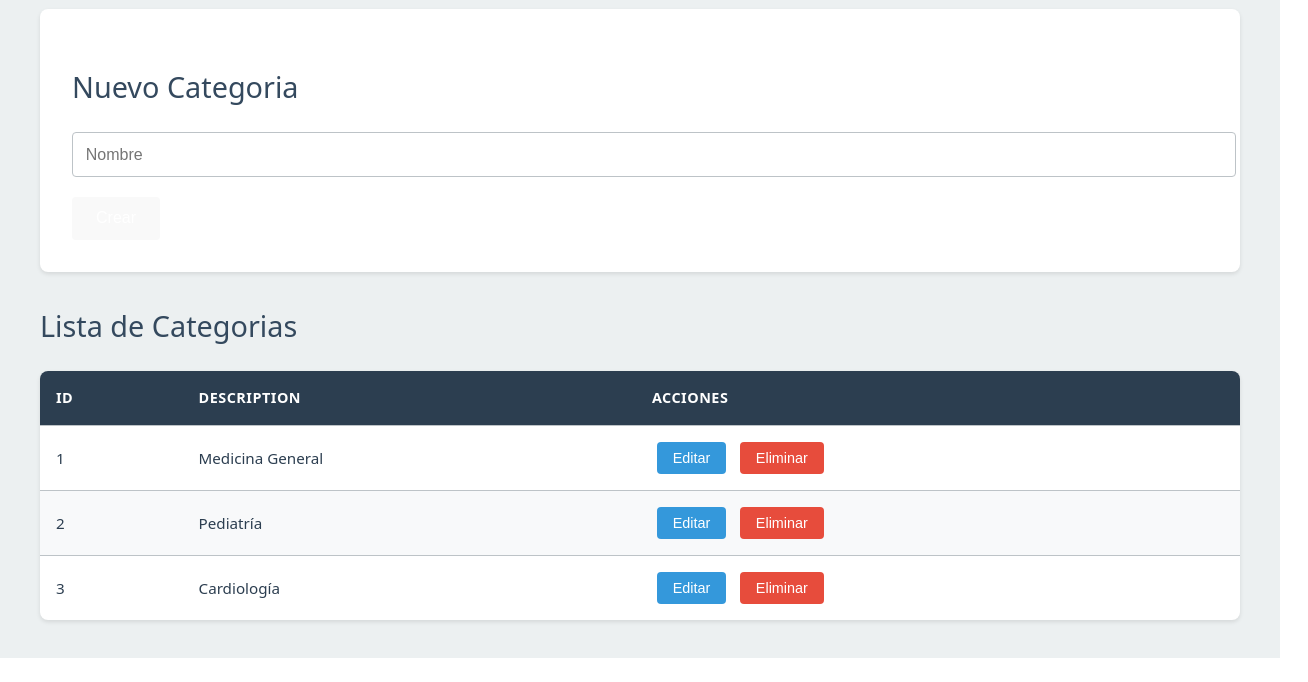
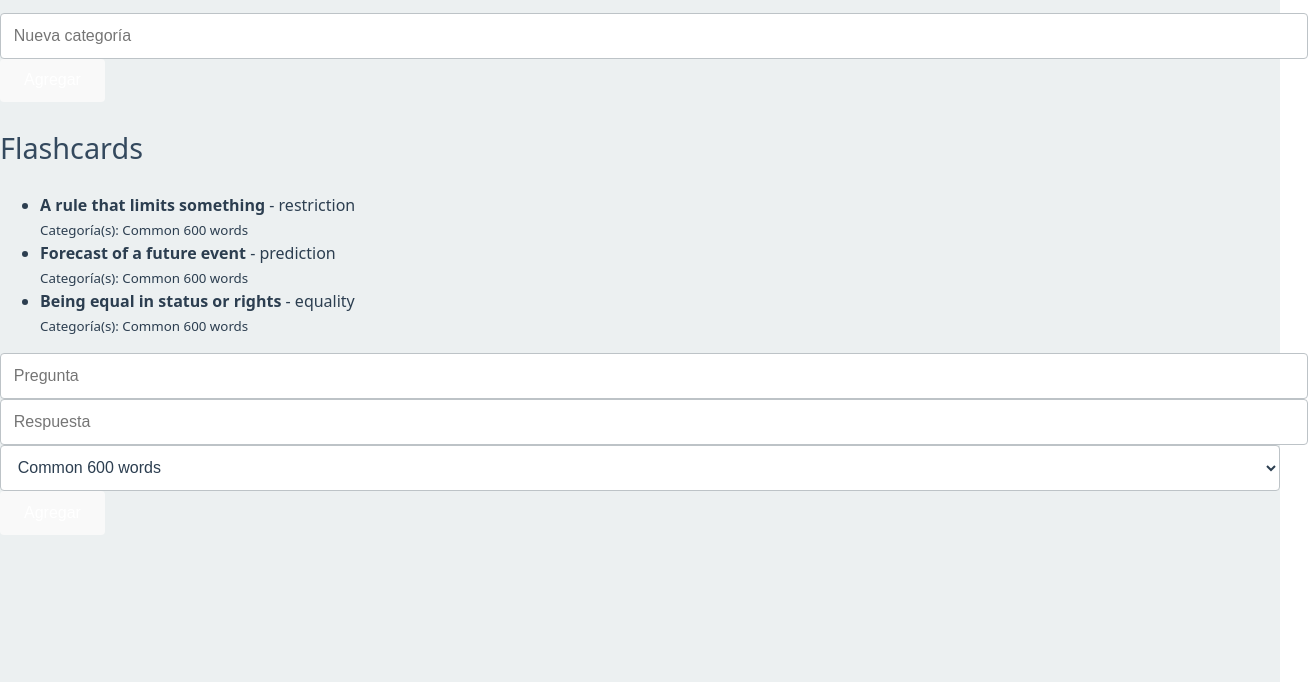
Before and after one commit to FortyTwo43/examen3, a website built with Vite: page crud-supabase/index.html in a window 1280 px wide. Shown: the part 142-824 px from the top of the page, 1308 px wide, since content can reach past the window. Before the commit the page ends 800 px from the top, so only its background shows below. Built offline with nearby package versions, Linux system fonts and the light colour scheme.

Commit message:
examen de app webs

```diff
--- a/crud-supabase/index.html
+++ b/crud-supabase/index.html
@@ -9,5 +9,7 @@
   <body>
     <div id="app"></div>
     <script type="module" src="/src/main.ts"></script>
+    <div id="categorias"></div>
+    <div id="flashcards"></div>
   </body>
 </html>
--- /dev/null
+++ b/crud-supabase/src/components/CategoriaComponente.ts
@@ -0,0 +1,38 @@
+// import { CategoriaService } from "../services/categoriaService"
+
+// export function renderCategorias() {
+//   const categorias = CategoriaService.getAll()
+//   const container = document.getElementById("categorias")
+//   if (!container) return
+//   container.innerHTML = "<h2>Categorías</h2><ul>" +
+//     categorias.map(cat => `<li>${cat.descripcion}</li>`).join("") +
+//     "</ul>"
+// }
+
+import { CategoriaService } from "../services/categoriaService.js"
+
+export function renderCategorias() {
+  const categorias = CategoriaService.getAll()
+  const container = document.getElementById("categorias")
+  if (!container) return
+  container.innerHTML = `
+    <h2>Categorías</h2>
+    <ul>
+      ${categorias.map(cat => `<li>${cat.descripcion}</li>`).join("")}
+    </ul>
+    <form id="categoria-form">
+      <input type="text" id="categoria-desc" placeholder="Nueva categoría" required />
+      <button type="submit">Agregar</button>
+    </form>
+  `
+
+  const form = document.getElementById("categoria-form") as HTMLFormElement
+  form.onsubmit = (e) => {
+    e.preventDefault()
+    const input = document.getElementById("categoria-desc") as HTMLInputElement
+    if (input.value.trim()) {
+      CategoriaService.create({ descripcion: input.value })
+      renderCategorias()
+    }
+  }
+}
--- /dev/null
+++ b/crud-supabase/src/components/FlashcardComponente.ts
@@ -0,0 +1,58 @@
+// import { FlashcardService } from "../services/flashcardService.ts"
+
+// export function renderFlashcards() {
+//   const flashcards = FlashcardService.getAll()
+//   const container = document.getElementById("flashcards")
+//   if (!container) return
+//   container.innerHTML = "<h2>Flashcards</h2><ul>" +
+//     flashcards.map(card => `<li><strong>${card.question}</strong> - ${card.answer}</li>`).join("") +
+//     "</ul>"
+// }
+
+import { FlashcardService } from "../services/flashcardService.js"
+import { CategoriaService } from "../services/categoriaService.js"
+
+export function renderFlashcards() {
+  const flashcards = FlashcardService.getAll()
+  const categorias = CategoriaService.getAll()
+  const container = document.getElementById("flashcards")
+  if (!container) return
+  container.innerHTML = `
+    <h2>Flashcards</h2>
+    <ul>
+      ${flashcards.map(card => `
+        <li>
+          <strong>${card.question}</strong> - ${card.answer}
+          <br/><small>Categoría(s): ${card.category.map(c => c.descripcion).join(", ")}</small>
+        </li>
+      `).join("")}
+    </ul>
+    <form id="flashcard-form">
+      <input type="text" id="flashcard-q" placeholder="Pregunta" required />
+      <input type="text" id="flashcard-a" placeholder="Respuesta" required />
+      <select id="flashcard-cat" required>
+        ${categorias.map(c => `<option value="${c.id}">${c.descripcion}</option>`).join("")}
+      </select>
+      <button type="submit">Agregar</button>
+    </form>
+  `
+
+  const form = document.getElementById("flashcard-form") as HTMLFormElement
+  form.onsubmit = (e) => {
+    e.preventDefault()
+    const question = (document.getElementById("flashcard-q") as HTMLInputElement).value
+    const answer = (document.getElementById("flashcard-a") as HTMLInputElement).value
+    const catId = parseInt((document.getElementById("flashcard-cat") as HTMLSelectElement).value)
+    const cat = CategoriaService.getAll().find(c => c.id === catId)
+
+    if (question && answer && cat) {
+      FlashcardService.create({
+        question,
+        answer,
+        iamgeUrl: "https://via.placeholder.com/150", // temporal
+        category: [cat]
+      })
+      renderFlashcards()
+    }
+  }
+}
--- a/crud-supabase/src/main.ts
+++ b/crud-supabase/src/main.ts
@@ -1,16 +1,26 @@
 import './style.css'
-// import { PacientePresentation } from './presentations/PacientePresentation'
-import { CategoryPresentation } from './presentations/CategoryPresentation'
-import { CategoryRepository, PacienteRepository } from './repositories'
+// // import { PacientePresentation } from './presentations/PacientePresentation'
+// import { CategoryPresentation } from './presentations/CategoryPresentation'
+// import { CategoryRepository, PacienteRepository } from './repositories'
 
-// Mostrar datos iniciales en consola
-console.log('📊 Datos iniciales cargados:')
-console.log('📋 Categorías:', CategoryRepository.getAll())
-console.log('👥 Pacientes:', PacienteRepository.getAll())
-console.log('📈 Estadísticas:')
-console.log(`   - Total categorías: ${CategoryRepository.count()}`)
-console.log(`   - Total pacientes: ${PacienteRepository.count()}`)
+// // Mostrar datos iniciales en consola
+// console.log('📊 Datos iniciales cargados:')
+// console.log('📋 Categorías:', CategoryRepository.getAll())
+// console.log('👥 Pacientes:', PacienteRepository.getAll())
+// console.log('📈 Estadísticas:')
+// console.log(`   - Total categorías: ${CategoryRepository.count()}`)
+// console.log(`   - Total pacientes: ${PacienteRepository.count()}`)
 
-// Inicializar la presentación de categorías
-new CategoryPresentation()
-// new PacientePresentation()
+// // Inicializar la presentación de categorías
+// new CategoryPresentation()
+// // new PacientePresentation()
+
+
+
+import { renderCategorias } from "./components/CategoriaComponente.ts"
+import { renderFlashcards } from "./components/FlashcardComponente.ts"
+
+window.onload = function() {
+  renderCategorias()
+  renderFlashcards()
+}
--- /dev/null
+++ b/crud-supabase/src/repositories/categoriaRepository.ts
@@ -0,0 +1,21 @@
+import { database } from "../types/database"
+import type { Categoria, CategoriaInput } from "../types/categoria"
+
+export class CategoriaRepository {
+  static getAll(): Categoria[] {
+    return database.categorias
+  }
+
+  static getById(id: number): Categoria | undefined {
+    return database.categorias.find(cat => cat.id === id)
+  }
+
+  static create(input: CategoriaInput): Categoria {
+    const newCat: Categoria = {
+      id: database.categorias.length + 1,
+      ...input
+    }
+    database.categorias.push(newCat)
+    return newCat
+  }
+}
--- /dev/null
+++ b/crud-supabase/src/repositories/flashcardRepository.ts
@@ -0,0 +1,21 @@
+import { database } from "../types/database"
+import type { Flashcard, FlashcardInput } from "../types/flashcard"
+
+export class FlashcardRepository {
+  static getAll(): Flashcard[] {
+    return database.flashcards
+  }
+
+  static getById(id: number): Flashcard | undefined {
+    return database.flashcards.find(f => f.id === id)
+  }
+
+  static create(input: FlashcardInput): Flashcard {
+    const newCard: Flashcard = {
+      id: database.flashcards.length + 1,
+      ...input
+    }
+    database.flashcards.push(newCard)
+    return newCard
+  }
+}
--- /dev/null
+++ b/crud-supabase/src/services/categoriaService.ts
@@ -0,0 +1,12 @@
+import { CategoriaRepository } from "../repositories/categoriaRepository"
+import type { Categoria, CategoriaInput } from "../types/categoria"
+
+export class CategoriaService {
+  static getAll(): Categoria[] {
+    return CategoriaRepository.getAll()
+  }
+
+  static create(input: CategoriaInput): Categoria {
+    return CategoriaRepository.create(input)
+  }
+}
--- /dev/null
+++ b/crud-supabase/src/services/flashcardService.ts
@@ -0,0 +1,12 @@
+import { FlashcardRepository } from "../repositories/flashcardRepository"
+import type { Flashcard, FlashcardInput } from "../types/flashcard"
+
+export class FlashcardService {
+  static getAll(): Flashcard[] {
+    return FlashcardRepository.getAll()
+  }
+
+  static create(input: FlashcardInput): Flashcard {
+    return FlashcardRepository.create(input)
+  }
+}
--- /dev/null
+++ b/crud-supabase/src/types/categoria.ts
@@ -0,0 +1,7 @@
+export interface Categoria {
+    id: number
+    descripcion: string
+}
+
+  export type CategoriaInput = Omit<Categoria, 'id'>
+  export type CategoriaUpdate = Partial<CategoriaInput>
--- a/crud-supabase/src/types/database.ts
+++ b/crud-supabase/src/types/database.ts
@@ -1,49 +1,102 @@
-import type { Category } from './category'
-import type { Paciente } from './paciente'
+import type { Categoria } from "../types/categoria"
+import type { Flashcard } from "../types/flashcard"
+import type { Usuario } from "../types/usuario"
 
+// Interface del JSON que simula una base de datos
 export interface JsonDatabase {
-  categories: Category[]
-  pacientes: Paciente[]
+  usaurios: Usuario[]
+  categorias: Categoria[]
+  flashcards: Flashcard[]
 }
 
+// Objeto JSON que simula una base de datos
 export const database: JsonDatabase = {
-  categories: [
-    { id: 1, description: 'Medicina General', created_at: '2024-01-01' },
-    { id: 2, description: 'Pediatría', created_at: '2024-01-01' },
-    { id: 3, description: 'Cardiología', created_at: '2024-01-01' }
+    usaurios: [
+    {
+        id: 1,
+        nombre: "John Doe",
+        email: "john@gmail.com",
+            password: "password123",
+            flashcards: [
+                {
+                id: 1,
+                question: "A rule that limits something",
+                answer: "restriction",
+                iamgeUrl: "https://images.unsplash.com/photo-1",
+                category: [{ id: 1, descripcion: "Common 600 words" }]
+                },
+                {
+                id: 2,
+                question: "Forecast of a future event",
+                answer: "prediction",
+                iamgeUrl: "https://images.unsplash.com/photo-2",
+                category: [{ id: 1, descripcion: "Common 600 words" }]
+                },
+                {
+                id: 3,
+                question: "Being equal in status or rights",
+                answer: "equality",
+                iamgeUrl: "https://images.unsplash.com/photo-3",
+                category: [{ id: 1, descripcion: "Common 600 words" }]
+                }
+            ]
+        },
+        {
+            id: 2,
+            nombre: "Maria Smith",
+            email: "maria@gmail.com",
+            password: "mypassword",
+            flashcards: [
+                {
+                    id: 1,
+                    question: "A rule that limits something",
+                    answer: "restriction",
+                    iamgeUrl: "https://images.unsplash.com/photo-1",
+                    category: [{ id: 1, descripcion: "Common 600 words" }]
+                },
+                {
+                    id: 2,
+                    question: "Forecast of a future event",
+                    answer: "prediction",
+                    iamgeUrl: "https://images.unsplash.com/photo-2",
+                    category: [{ id: 1, descripcion: "Common 600 words" }]
+                },
+                {
+                    id: 3,
+                    question: "Being equal in status or rights",
+                    answer: "equality",
+                    iamgeUrl: "https://images.unsplash.com/photo-3",
+                    category: [{ id: 1, descripcion: "Common 600 words" }]
+                }
+            ]
+        }
+    ],
+
+  categorias: [
+    { id: 1, descripcion: "Common 600 words" },
+    { id: 2, descripcion: "Science" }
   ],
-  pacientes: [
+  flashcards: [
     {
       id: 1,
-      nombre: 'Juan Carlos',
-      apellido: 'González',
-      fecha_nacimiento: '1985-03-15',
-      genero: 'Masculino',
-      telefono: '+1-555-0123',
-      email: 'juan.gonzalez@email.com',
-      direccion: 'Calle Principal 123, Ciudad'
+      question: "A rule that limits something",
+      answer: "restriction",
+      iamgeUrl: "https://images.unsplash.com/photo-1",
+      category: [{ id: 1, descripcion: "Common 600 words" }]
     },
     {
       id: 2,
-      nombre: 'María Elena',
-      apellido: 'Rodríguez',
-      fecha_nacimiento: '1992-07-22',
-      genero: 'Femenino',
-      telefono: '+1-555-0456',
-      email: 'maria.rodriguez@email.com',
-      direccion: 'Avenida Central 456, Ciudad'
+      question: "Forecast of a future event",
+      answer: "prediction",
+      iamgeUrl: "https://images.unsplash.com/photo-2",
+      category: [{ id: 1, descripcion: "Common 600 words" }]
+    },
+    {
+      id: 3,
+      question: "Being equal in status or rights",
+      answer: "equality",
+      iamgeUrl: "https://images.unsplash.com/photo-3",
+      category: [{ id: 1, descripcion: "Common 600 words" }]
     }
   ]
 }
-
-// Contadores simples para IDs
-export let nextCategoryId = 4
-export let nextPacienteId = 3
-
-export function getNextCategoryId(): number {
-  return nextCategoryId++
-}
-
-export function getNextPacienteId(): number {
-  return nextPacienteId++
-}
--- /dev/null
+++ b/crud-supabase/src/types/flashcard.ts
@@ -0,0 +1,12 @@
+import type { Categoria } from "./categoria"
+
+export interface Flashcard {
+    id: number
+    question: string
+    answer: string
+    iamgeUrl: string
+    category: Categoria[] //muchas categorias
+}
+
+  export type FlashcardInput = Omit<Flashcard, 'id'>
+  export type FlashcardUpdate = Partial<FlashcardInput>
--- /dev/null
+++ b/crud-supabase/src/types/usuario.ts
@@ -0,0 +1,12 @@
+import type { Flashcard } from "./flashcard"
+
+export interface Usuario {
+    id: number
+    nombre: string
+    email: string
+    password: string
+    flashcards: Flashcard[] // muchas tarjetas
+}
+
+  export type UsuarioInput = Omit<Usuario, 'id'>
+  export type UsuarioUpdate = Partial<UsuarioInput>
```
Also changed, not shown: crud-supabase/README.md.
